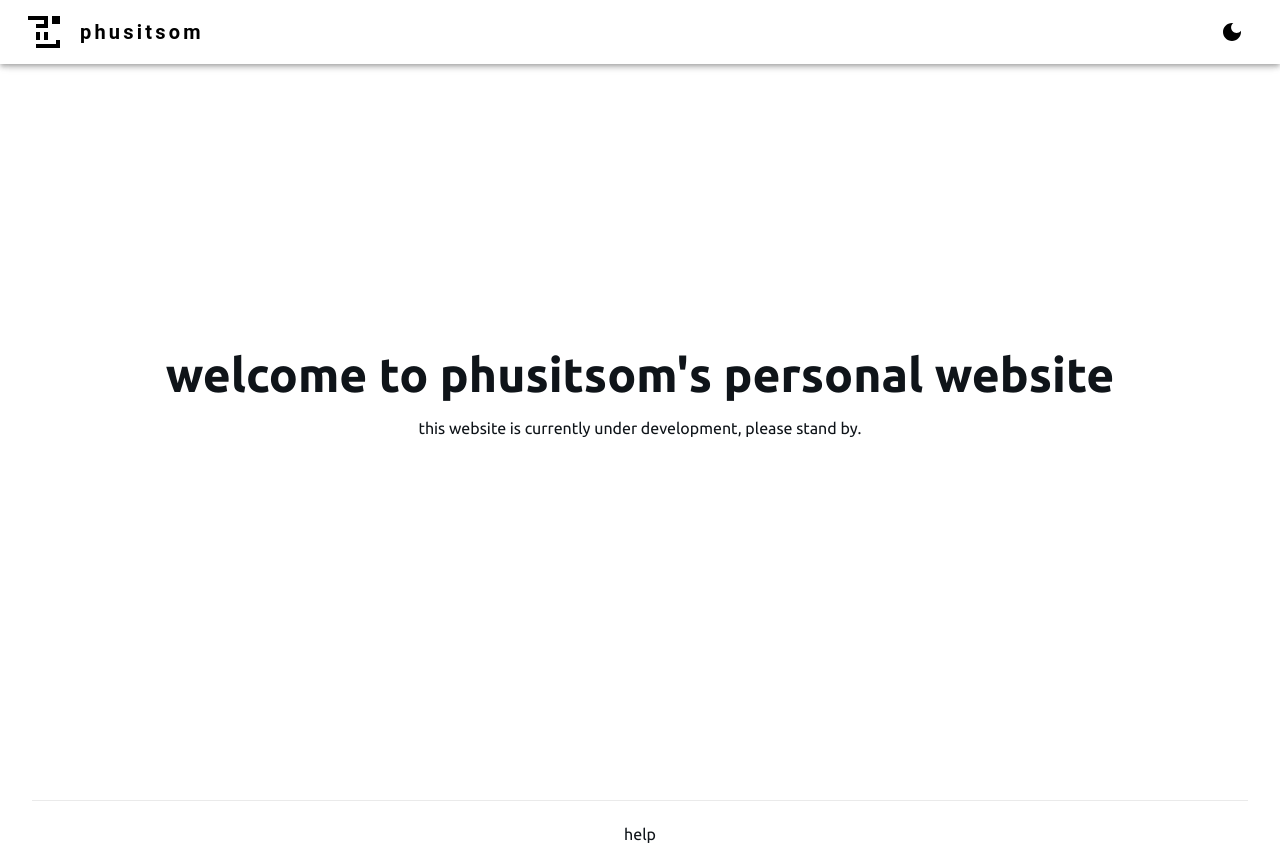
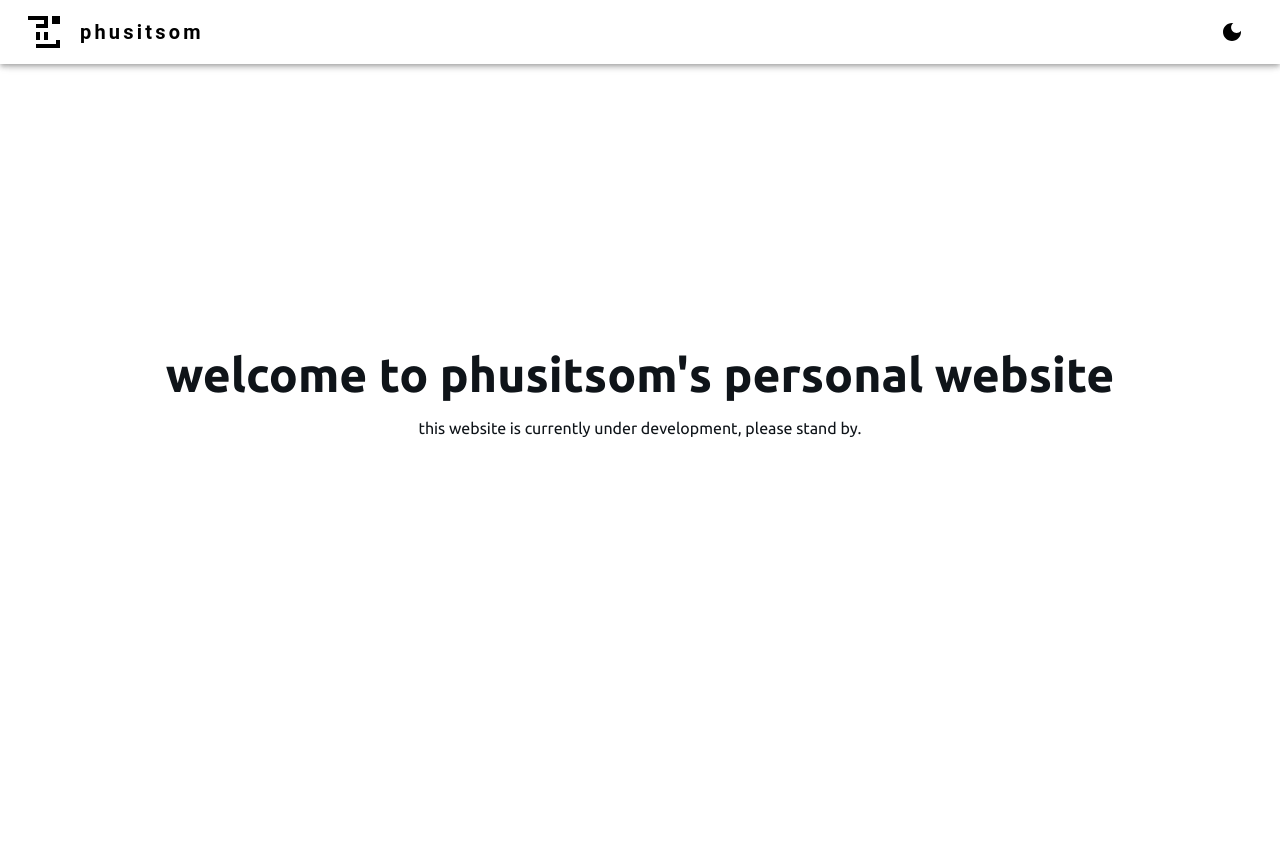
Before and after one commit to lazykern/me.kazylab.xyz, a Next.js app: page / in a window 1280 px wide. After the commit the page ends 800 px from the top, so only its background shows below. Built offline with nearby package versions, Linux system fonts and the light colour scheme.

Commit message:
Remove footer

```diff
--- a/pages/index.tsx
+++ b/pages/index.tsx
@@ -16,10 +16,6 @@ export default function Home() {
 
           <p>this website is currently under development, please stand by.</p>
         </main>
-
-        <footer className={styles.footer}>
-          <p>help</p>
-        </footer>
       </div>
     </>
   );
```
